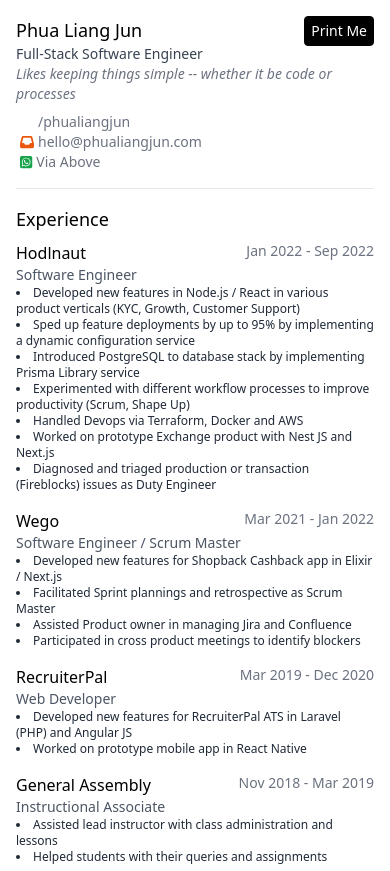
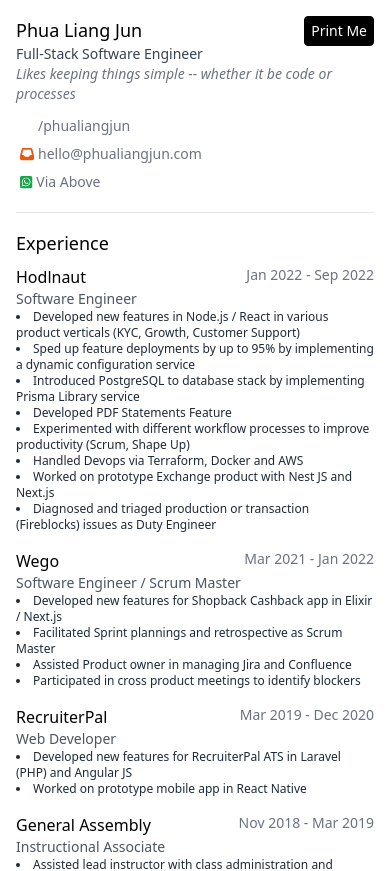
Before and after one commit to lamesensei/lamesensei.github.io, a Next.js app: page / in a window 390 px wide. Shown: the top 871 px of the page. Built offline with nearby package versions, Linux system fonts and the light colour scheme; some icons are missing.

Commit message:
improve seo

```diff
--- a/pages/index.tsx
+++ b/pages/index.tsx
@@ -47,7 +47,7 @@
                   href="https://www.linkedin.com/in/phualiangjun/"
                   target="_blank"
                   rel="noreferrer"
-                  className="flex justify-start items-center lg:justify-end print:justify-end"
+                  className="flex justify-start items-center lg:justify-end print:justify-end lg:py-0 py-1"
                 >
                   <Text className="order-2 print:order-1 lg:order-1">
                     /phualiangjun
@@ -58,7 +58,7 @@
               <li>
                 <a
                   href="mailto:resume@phualiangjun.com"
-                  className="flex justify-start items-center lg:justify-end print:justify-end"
+                  className="flex justify-start items-center lg:justify-end print:justify-end lg:py-0 py-1"
                 >
                   <Text className="order-2 print:order-1 lg:order-1">
                     hello@phualiangjun.com
@@ -71,8 +71,8 @@
               </li>
               <li>
                 <a
-                  href={isOpen ? "tel:+6596346924" : ""}
-                  className="flex justify-start items-center lg:justify-end print:justify-end"
+                  href={isOpen ? "tel:+6596346924" : "/"}
+                  className="flex justify-start items-center lg:justify-end print:justify-end lg:py-0 py-1"
                 >
                   {isOpen ? (
                     <Text className="order-2 print:order-1 lg:order-1">
@@ -117,6 +117,7 @@
                       Introduced PostgreSQL to database stack by implementing
                       Prisma Library service
                     </li>
+                    <li>Developed PDF Statements Feature</li>
                     <li>
                       Experimented with different workflow processes to improve
                       productivity (Scrum, Shape Up)
```
